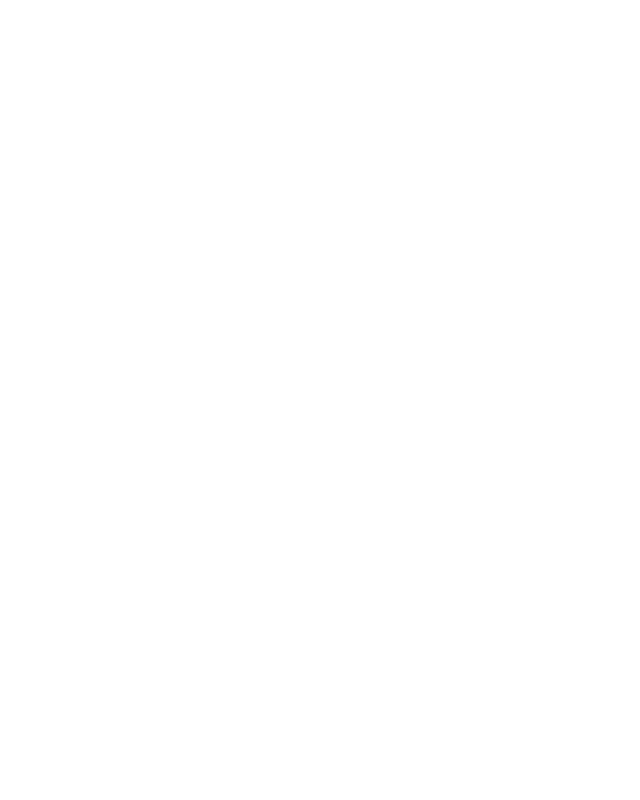
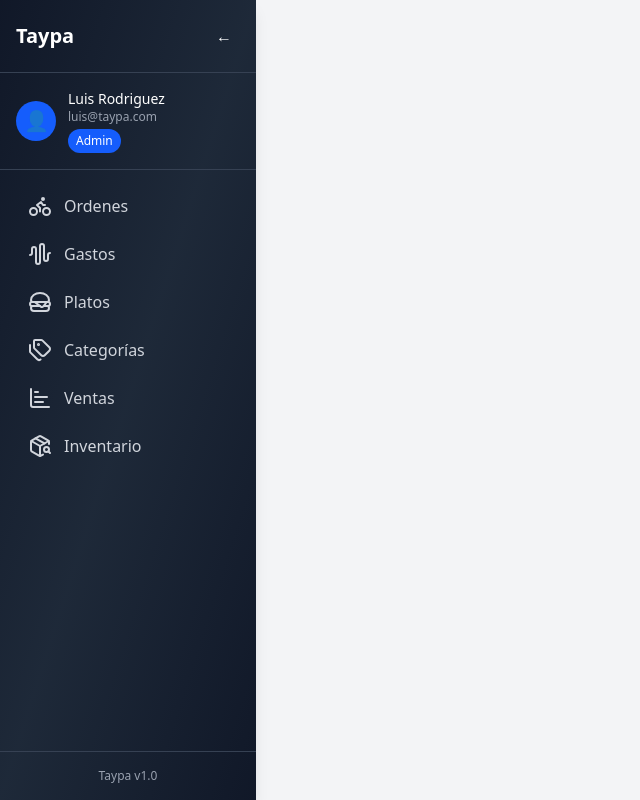
Before and after one commit to podestal/taypa-internal, a React (Vite) app: page / in a window 1280 px wide. Shown: the whole page, without its empty margins (0-640 px from the left). Built offline with nearby package versions, Linux system fonts and the light colour scheme.

Commit message:
sidebar and main routes

```diff
--- /dev/null
+++ b/src/components/categories/CategoriesMain.tsx
@@ -0,0 +1,7 @@
+const CategoriesMain = () => {
+  return (
+    <div>CategoriesMain</div>
+  )
+}
+
+export default CategoriesMain
--- /dev/null
+++ b/src/components/dishes/DishesMain.tsx
@@ -0,0 +1,7 @@
+const DishesMain = () => {
+  return (
+    <div>DishesMain</div>
+  )
+}
+
+export default DishesMain
--- /dev/null
+++ b/src/components/inventory/InventoryMain.tsx
@@ -0,0 +1,7 @@
+const InventoryMain = () => {
+  return (
+    <div>InventoryMain</div>
+  )
+}
+
+export default InventoryMain
--- a/src/components/pages/MainPage.tsx
+++ b/src/components/pages/MainPage.tsx
@@ -1,9 +1,15 @@
 import { Outlet } from "react-router-dom"
+import Sidebar from "../../router/Sidebar"
 
 const MainPage = () => {
   return (
-    <div>
-        <Outlet />
+    <div className="flex h-screen bg-gray-100">
+      <Sidebar />
+      <main className="flex-1 overflow-auto">
+        <div className="p-6">
+          <Outlet />
+        </div>
+      </main>
     </div>
   )
 }
--- /dev/null
+++ b/src/components/sales/SalesMain.tsx
@@ -0,0 +1,7 @@
+const SalesMain = () => {
+  return (
+    <div>SalesMain</div>
+  )
+}
+
+export default SalesMain
--- /dev/null
+++ b/src/router/Sidebar.tsx
@@ -0,0 +1,129 @@
+
+import { AudioWaveform, Bike, ChartBar, Hamburger, PackageSearch, Tags } from 'lucide-react'
+import { useState } from 'react'
+import { Link, useLocation } from 'react-router-dom'
+
+const Sidebar = () => {
+  const [isCollapsed, setIsCollapsed] = useState(false)
+  const location = useLocation()
+
+  const navigationItems = [
+    {
+        name: 'Ordenes',
+        path: '/orders',
+        icon: <Bike />
+    },
+    {
+        name: 'Gastos',
+        path: '/tracker',
+        icon: <AudioWaveform />
+    },
+    {
+        name: 'Platos',
+        path: '/dishes',
+        icon: <Hamburger />
+    },
+    {
+        name: 'Categorías',
+        path: '/categories',
+        icon: <Tags />
+    },
+    {
+        name: 'Ventas',
+        path: '/sales',
+        icon: <ChartBar />
+    },
+    {
+        name: 'Inventario',
+        path: '/inventory',
+        icon: <PackageSearch />
+    }
+  ]
+
+  const mockUser = {
+    name: 'Luis Rodriguez',
+    email: 'luis@taypa.com',
+    avatar: '👤',
+    role: 'Admin'
+  }
+
+  return (
+    <div className={`bg-gradient-to-br from-gray-900 via-gray-800 to-gray-900 text-white transition-all duration-300 ease-in-out ${
+      isCollapsed ? 'w-20' : 'w-64'
+    } h-screen flex flex-col shadow-lg`}>
+      {/* Header */}
+      <div className="p-4 border-b border-gray-700">
+        <div className="flex items-center justify-between">
+          {!isCollapsed && (
+            <h1 className="text-xl font-bold text-white">Taypa</h1>
+          )}
+          <button
+            onClick={() => setIsCollapsed(!isCollapsed)}
+            className="p-2 rounded-lg hover:bg-gray-700 transition-colors"
+          >
+            {isCollapsed ? '→' : '←'}
+          </button>
+        </div>
+      </div>
+
+      {/* User Info */}
+      <div className="p-4 border-b border-gray-700">
+        <div className="flex items-center space-x-3">
+          <div className="w-10 h-10 bg-blue-600 rounded-full flex items-center justify-center text-xl">
+            {mockUser.avatar}
+          </div>
+          {!isCollapsed && (
+            <div className="flex-1 min-w-0">
+              <p className="text-sm font-medium text-white truncate">
+                {mockUser.name}
+              </p>
+              <p className="text-xs text-gray-400 truncate">
+                {mockUser.email}
+              </p>
+              <span className="inline-block px-2 py-1 text-xs bg-blue-600 text-white rounded-full mt-1">
+                {mockUser.role}
+              </span>
+            </div>
+          )}
+        </div>
+      </div>
+
+      {/* Navigation */}
+      <nav className="flex-1 p-4">
+        <ul className="space-y-2">
+          {navigationItems.map((item) => {
+            const isActive = location.pathname === item.path
+            return (
+              <li key={item.path}>
+                <Link
+                  to={item.path}
+                  className={`flex items-center space-x-3 px-3 py-2 rounded-lg transition-colors ${
+                    isActive
+                      ? 'bg-blue-600 text-white'
+                      : 'text-gray-300 hover:bg-gray-700 hover:text-white'
+                  }`}
+                >
+                  <span className="text-xl">{item.icon}</span>
+                  {!isCollapsed && (
+                    <span className="font-medium">{item.name}</span>
+                  )}
+                </Link>
+              </li>
+            )
+          })}
+        </ul>
+      </nav>
+
+      {/* Footer */}
+      <div className="p-4 border-t border-gray-700">
+        {!isCollapsed && (
+          <div className="text-xs text-gray-400 text-center">
+            Taypa v1.0
+          </div>
+        )}
+      </div>
+    </div>
+  )
+}
+
+export default Sidebar
```
Also changed, not shown: src/router/routes.tsx (+20 -0 lines).
